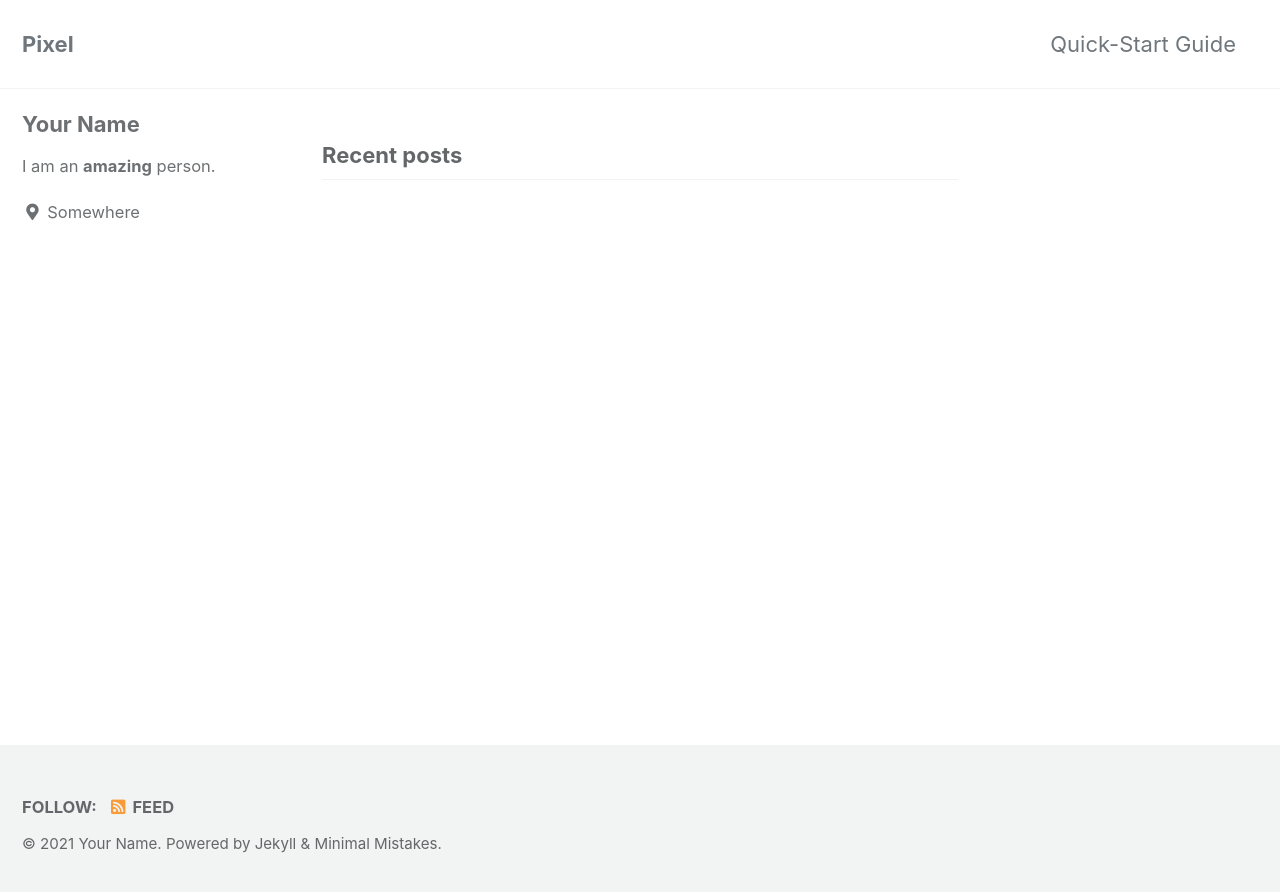
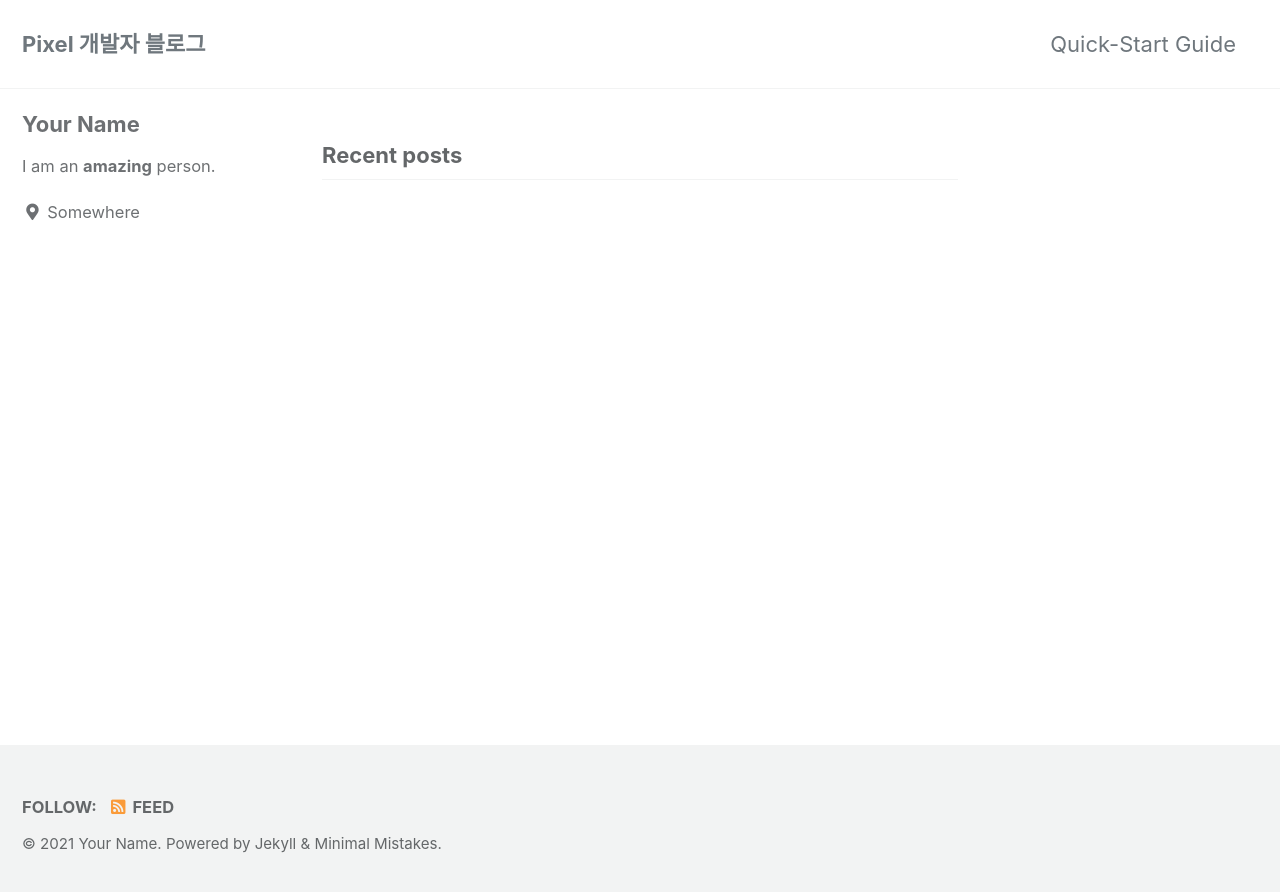
Before and after one commit to Graphite12/hsh411.github.io, a Jekyll site: the page built from index.html, in a window 1280 px wide. Shown: the top 892 px of the page. Built offline with Jekyll 4.4.1, drawn with Linux system fonts in a browser that asks for light colours; cached includes are drawn as plain includes; the list of posts is cut into pages by our own code.

Commit message:
Update _config.yml

```diff
--- a/_config.yml
+++ b/_config.yml
@@ -16,7 +16,7 @@ minimal_mistakes_skin    : "default" # "air", "aqua", "contrast", "dark", "dirt"
 
 # Site Settings
 locale                   : "en-US"
-title                    : "Pixel "
+title                    : "Pixel 개발자 블로그"
 title_separator          : "-"
 subtitle                 : # site tagline that appears below site title in masthead
 name                     : "Your Name"
```
